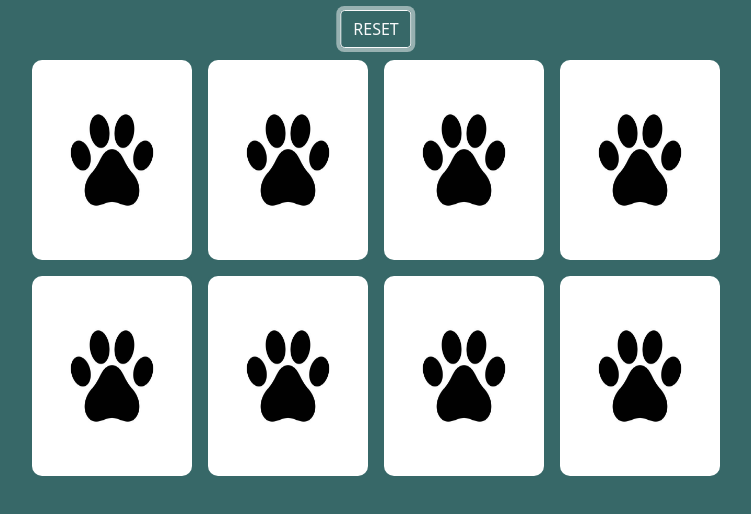
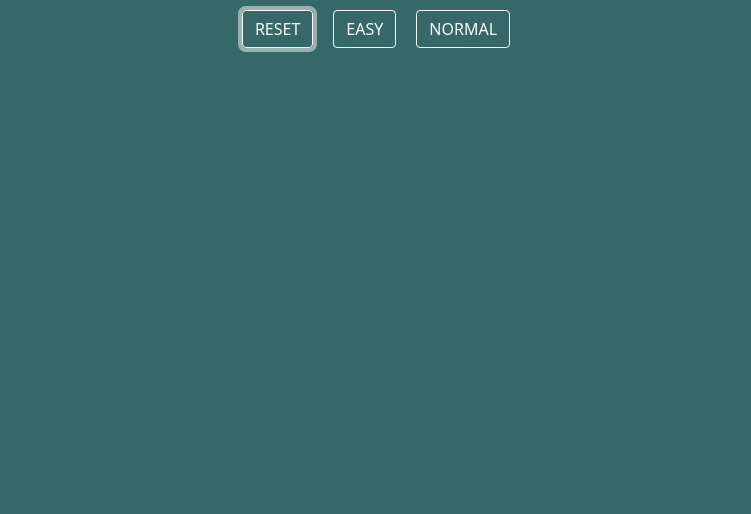
Before and after one commit to AnnaGritsay13/memo-game, a plain HTML site: page index.html in a window 1280 px wide. Both pictures are taken after a click on the button "RESET". Shown: the whole page, without its empty margins (264-1015 px from the left). Drawn offline with nearby package versions, Linux system fonts and the light colour scheme.

Commit message:
in process2

```diff
--- a/index.html
+++ b/index.html
@@ -14,8 +14,13 @@
   </head>
   <body>
     <div class="conteiner">
-    <button type="button" class="btn btn-outline-light my-btn">RESET</button>
-    <div class="wrap"></div>
+      <div class="my-btn">
+        <button type="button" class="btn btn-outline-light">RESET</button>
+        <button type="button" class="btn btn-outline-light">EASY</button>
+        <button type="button" class="btn btn-outline-light">NORMAL</button>
+      </div>
+
+      <div class="wrap"></div>
     </div>
     <script src="index.js"></script>
   </body>
--- a/index.js
+++ b/index.js
@@ -5,14 +5,42 @@ const game = document.querySelector('.wrap'),
     'img/luna&sunny.jpg',
     'img/sunny.jpg',
   ],
-  allImgs = Array.prototype.concat(imgs, imgs),
-  btn = document.querySelector('.my-btn');
+  btn = document.querySelectorAll('.my-btn');
 
-let sortAllImg = allImgs.sort(() => (Math.random() > 0.5 ? 2 : -1)),
+let allImgs = [],
   x = 2,
-  y = 2,
-  length = sortAllImg.length;
+  y = 2;
 
+function createArr(n) {
+  for (let i = 0; n > i; i++) {
+    allImgs.push(imgs[i], imgs[i]);
+  }
+  allImgs.sort(() => (Math.random() > 0.5 ? 2 : -1));
+}
+
+function createCards(arr) {
+  arr.forEach((item) => {
+    let box = document.createElement('div');
+    box.classList.add('cards');
+    box.innerHTML = `
+       <div class="card" data-id="${item}}">
+          <div class="front"></div>
+          <div class="back" >
+            <img src="${item}" alt="#" />
+          </div>
+       </div>
+  `;
+    game.appendChild(box);
+  });
+
+  const cards = document.querySelectorAll('.card');
+
+  cards.forEach((card) => {
+    card.addEventListener('click', onClick);
+  });
+}
+
+function createGrid(length) {
   if (length <= 4) {
     game.setAttribute(
       'style',
@@ -33,23 +61,8 @@ if (length <= 4) {
       }, 20vmin); grid-template-rows: repeat(${length / (x * 2)}, 25vmin)`
     );
   }
-
-for (let i = 0; i < allImgs.length; i++) {
-  let box = document.createElement('div');
-  box.classList.add('cards');
-
-  box.innerHTML = `
-     <div class="card" data-id="${sortAllImg[i]}">
-        <div class="front"></div>
-        <div class="back" >
-          <img src="${sortAllImg[i]}" alt="#" />
-        </div>
-     </div>
-`;
-  game.appendChild(box);
 }
 
-const cards = document.querySelectorAll('.card');
 let arr = [],
   a = [];
 
@@ -92,16 +105,36 @@ function onClick(e) {
   }
 }
 
-btn.addEventListener('click', closeCard);
+btn.forEach((item) => {
+  item.addEventListener('click', (e) => {
+    if (e.target.innerText === 'RESET') {
+      let count = allImgs.length;
+      reset();
+      createArr(count / 2);
+      createGrid(allImgs.length);
+      createCards(allImgs);
+    } else if (e.target.innerText === 'EASY') {
+      allImgs = [];
+      if (allImgs.length <= 0) {
+        createArr(2);
+        createGrid(allImgs.length);
+        createCards(allImgs);
+      }
+    } else if (e.target.innerText === 'NORMAL') {
+      allImgs = [];
+      if (allImgs.length <= 0) {
+        createArr(4);
+        createGrid(allImgs.length);
+        createCards(allImgs);
+      }
+    }
+  });
+});
 
-function closeCard() {
-  cards.forEach((card) => {
-    card.firstElementChild.classList.remove('front__rotate');
-    card.lastElementChild.classList.remove('back__rotate');
-    card.classList.remove('no-click');
-  });
+function reset() {
+  if (allImgs.length > 0) {
+    allImgs = [];
+    let cards = document.querySelectorAll('.cards');
+    cards.forEach((item) => item.remove());
   }
-
-cards.forEach((card) => {
-  card.addEventListener('click', onClick);
-});
+}
--- a/style.css
+++ b/style.css
@@ -16,11 +16,18 @@ body {
   gap: 2vmin;
 }
 .my-btn {
+  width: 100%;
+  display: flex;
+  justify-content: center;
   position: absolute;
   top: 10px;
   left: 50%;
   transform: translateX(-50%);
 }
+.my-btn button {
+  margin: 0 10px;
+}
+
 .cards {
   width: 100%;
   height: 100%;
```
Lines whose indentation alone changed are shown as unchanged.
